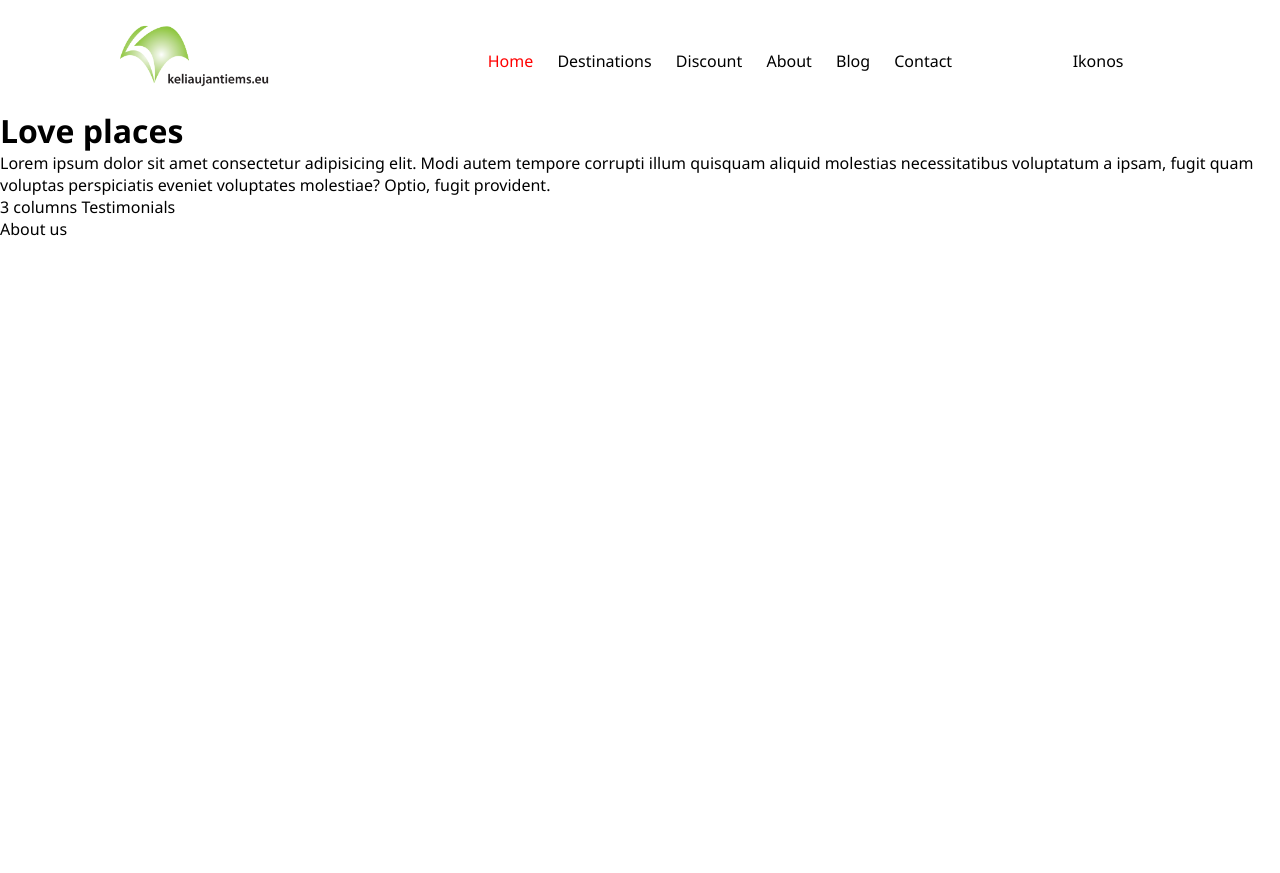
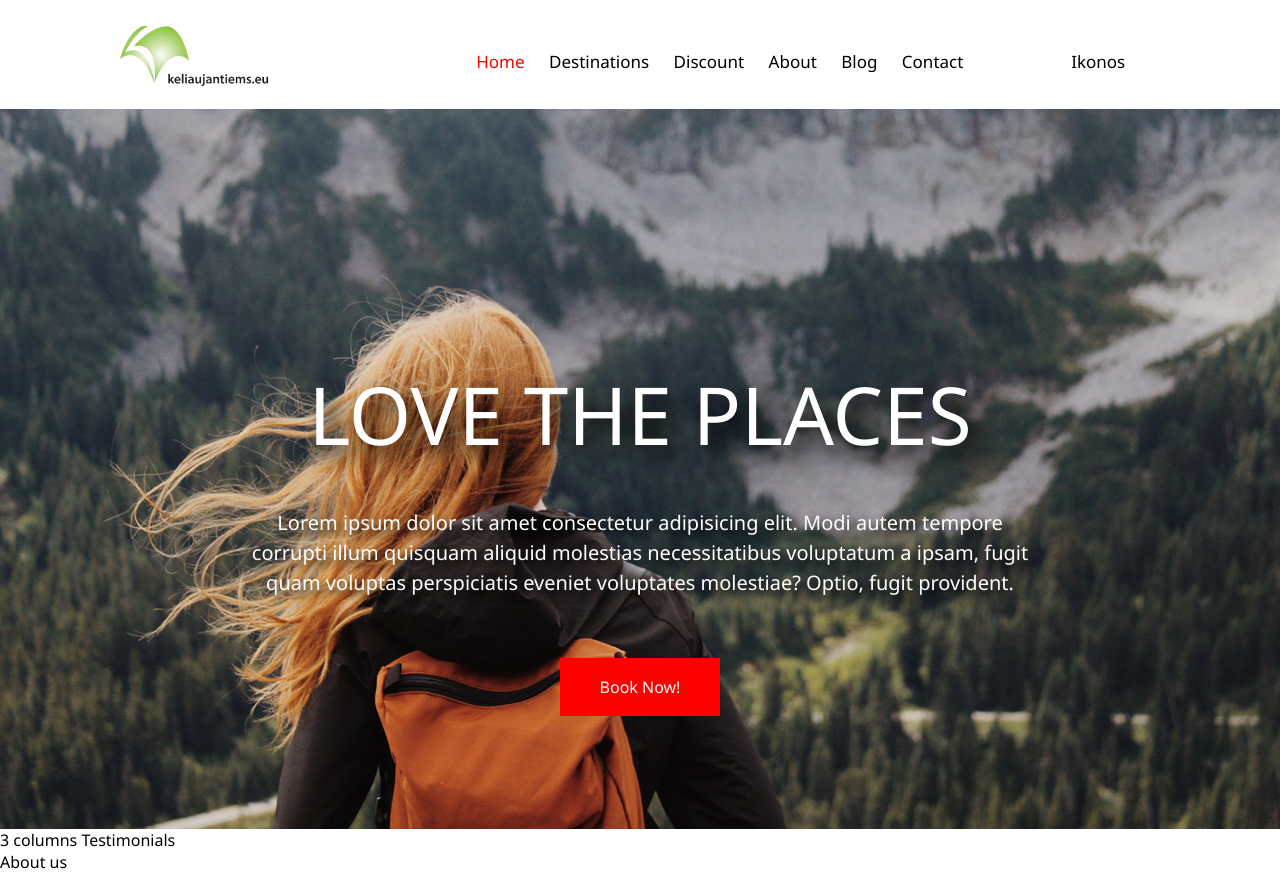
Before and after one commit to Ramunas-Bkr/Travelers-master, a plain HTML site: page index.html in a window 1280 px wide. Before the commit the page ends 800 px from the top, so only its background shows below. Drawn offline with Linux system fonts and the light colour scheme.

Commit message:
Hero done

```diff
--- /dev/null
+++ b/css/button.css
@@ -0,0 +1,6 @@
+.btn{
+    display: inline-block;
+    background-color: red;
+    color: #fff;
+    padding: 18px 40px;
+    }
--- a/css/style.css
+++ b/css/style.css
@@ -14,6 +14,8 @@ header {
     width: 100%;
     position: relative;
     text-align: center;
+    font-size: 17px;
+
 }
     header > img {
         display: inline-block;
@@ -38,7 +40,34 @@ header {
     }
 .hero {
     display: inline-block;
-}
+    background-image: url(../img/hero_bg_2.jpg);
+    width: 100%;
+    height: 90vh;
+    background-size: cover;
+    background-position: bottom center;
+    }
+    .hero > .container {
+        display: inline-block;
+        padding: 0 calc( (100% - 800px) / 2);
+        color: white;
+        text-align: center;
+    }
+        .hero > .container > h1 {
+            display: inline-block;
+            margin-top: 250px;
+            text-transform: uppercase;
+            font-weight: normal;
+            font-size: 80px;
+            text-shadow: 10px 10px 20px black;
+        }
+        .hero > .container > p{
+            display: inline-block;
+            font-size: 20px;
+            padding-top: 40px;
+            padding-bottom: 60px;
+            text-shadow: 5px 5px 10px black;
+            line-height: 150%;
+        }
 main {
     display: inline-block;
 }
--- a/index.html
+++ b/index.html
@@ -6,6 +6,7 @@
     <meta http-equiv="X-UA-Compatible" content="ie=edge">
     <title>Keliaujantiems</title>
     <link rel="stylesheet" href="./css/style.css">
+    <link rel="stylesheet" href="./css/button.css">
 </head>
 <body>
     <header>
@@ -23,9 +24,11 @@
         </ol>
     </header>
     <div class="hero">
-        <h1>Love places</h1>
-        <p>Lorem ipsum dolor sit amet consectetur adipisicing elit. Modi autem tempore corrupti illum quisquam aliquid molestias necessitatibus voluptatum a ipsam, fugit quam voluptas perspiciatis eveniet voluptates molestiae? Optio, fugit provident.</p>
-
+        <div class="container">
+            <h1>Love the places</h1>
+            <p>Lorem ipsum dolor sit amet consectetur adipisicing elit. Modi autem tempore corrupti illum quisquam aliquid molestias necessitatibus voluptatum a ipsam, fugit quam voluptas perspiciatis eveniet voluptates molestiae? Optio, fugit provident.</p>
+            <div class="btn">Book Now!</div>
+        </div>
     </div>
     <main>3 columns</main>
     <section>Testimonials</section>
```
Also changed, not shown: img/hero_bg_2.jpg (added).
